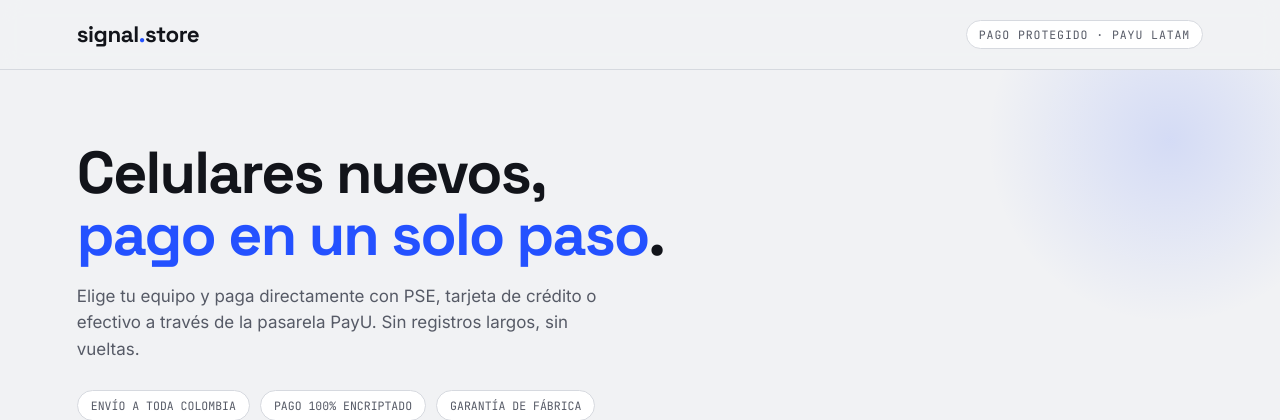
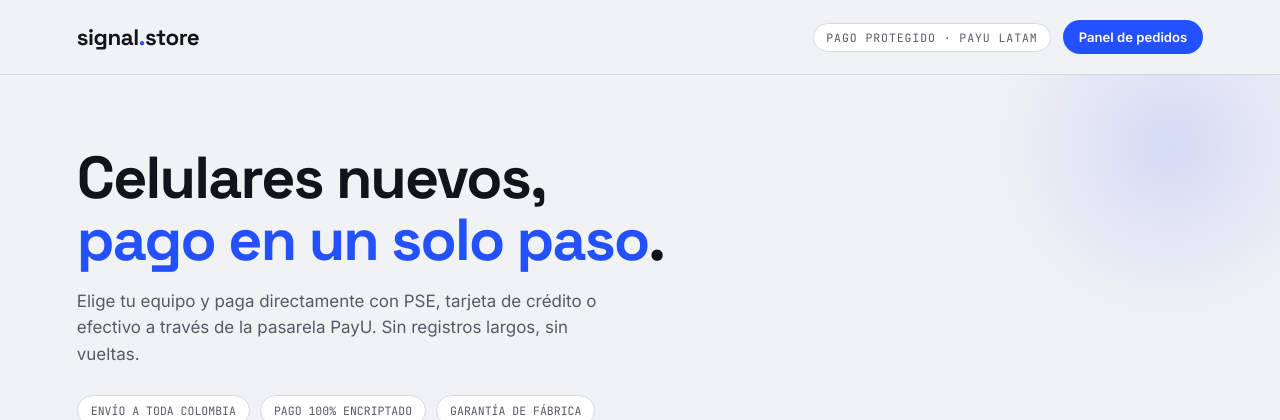
Before and after one commit to LORDINFERNO999/venta-celulares, a PHP site: page /venta_celulares/index.php in a window 1280 px wide. Shown: the top 420 px of the page. Run offline with PHP 8.4, Linux system fonts and the light colour scheme; the visitor is signed in with stand-in values (Sample User, id 1); data comes from the database, SQL or seed files in the repository.

Commit message:
Agregar boton de acceso al panel en la barra superior de la tienda
- Boton 'Acceso admin' visible en el header de index.php
- Si ya hay sesion iniciada, el boton lleva directo a 'Panel de pedidos'
- Estilos del boton en style.css (se oculta el tag en pantallas pequenas)

```diff
--- a/assets/css/style.css
+++ b/assets/css/style.css
@@ -52,6 +52,12 @@ body {
 }
 .brand span { color: var(--cobalt); }
 
+.topnav {
+  display: flex;
+  align-items: center;
+  gap: 12px;
+}
+
 .topbar .tag {
   font-family: 'JetBrains Mono', monospace;
   font-size: 0.72rem;
@@ -62,6 +68,26 @@ body {
   border-radius: 999px;
   padding: 6px 12px;
   background: var(--card);
+}
+
+.btn-panel {
+  font-family: 'Inter', sans-serif;
+  font-weight: 600;
+  font-size: 0.82rem;
+  text-decoration: none;
+  color: #fff;
+  background: var(--cobalt);
+  padding: 9px 16px;
+  border-radius: 999px;
+  transition: background 0.15s ease, transform 0.1s ease;
+  white-space: nowrap;
+}
+
+.btn-panel:hover { background: var(--cobalt-deep); }
+.btn-panel:active { transform: scale(0.97); }
+
+@media (max-width: 560px) {
+  .topbar .tag { display: none; }
 }
 
 /* ---------- Hero ---------- */
--- a/index.php
+++ b/index.php
@@ -1,5 +1,6 @@
 <?php
 require_once __DIR__ . '/config.php';
+require_once __DIR__ . '/auth.php';
 require_once __DIR__ . '/assets/inc/imagen-celular.php';
 
 try {
@@ -29,7 +30,14 @@ try {
 
 <header class="topbar">
   <div class="brand">signal<span>.</span>store</div>
-  <div class="tag">Pago protegido · PayU Latam</div>
+  <nav class="topnav">
+    <span class="tag">Pago protegido · PayU Latam</span>
+    <?php if (esta_autenticado()): ?>
+      <a class="btn-panel" href="pedidos.php">Panel de pedidos</a>
+    <?php else: ?>
+      <a class="btn-panel" href="login.php">Acceso admin</a>
+    <?php endif; ?>
+  </nav>
 </header>
 
 <section class="hero">
```
